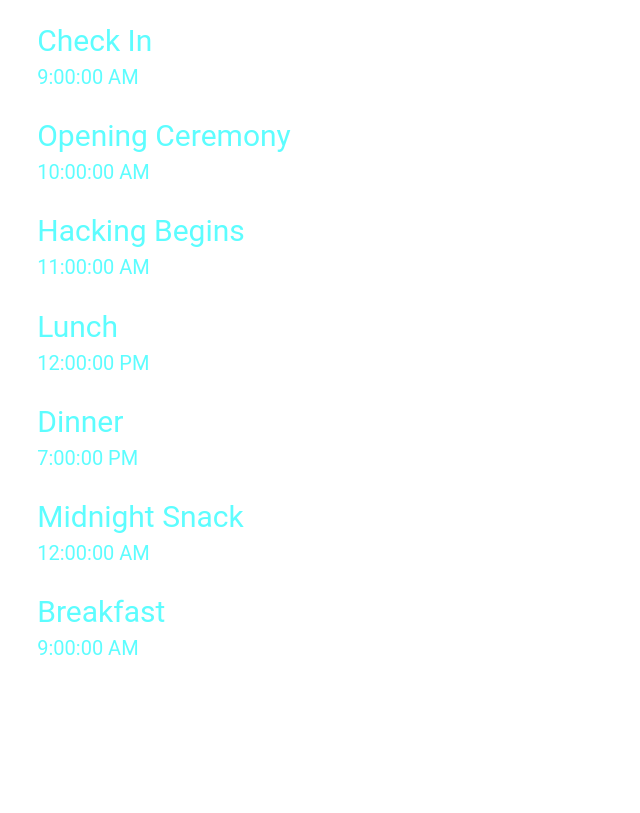
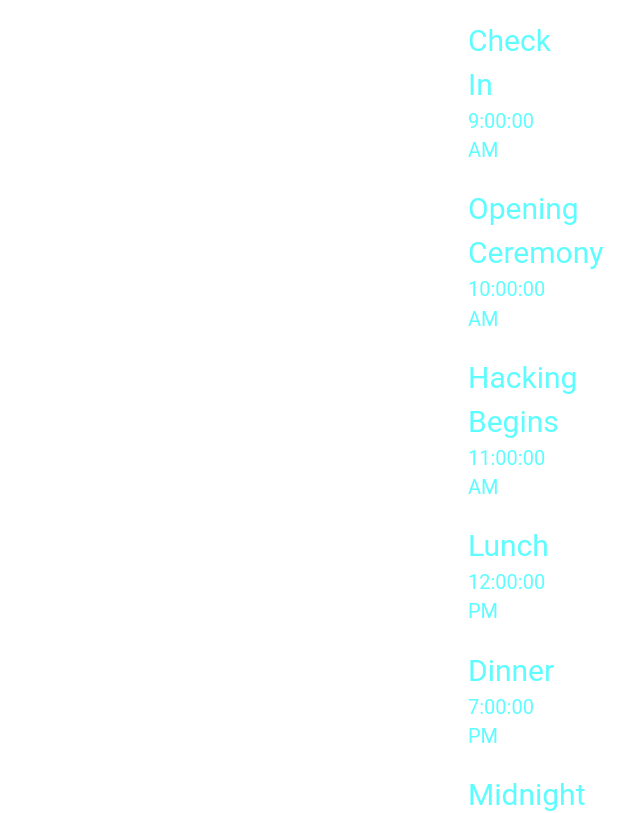
Before and after one commit to hawkhack/hawkhack-live, a React (Create React App) app in the folder client/: page / in a window 1280 px wide. Shown: the top 813 px of the page, without its empty margins (488-1128 px from the left). Built offline with nearby package versions, Linux system fonts and the light colour scheme; no server answers.

Commit message:
fixed something" ;

```diff
--- a/client/src/App.js
+++ b/client/src/App.js
@@ -2,6 +2,14 @@ import React, { Component } from "react";
 import Announcements from "./components/Announcements";
 import Schedule from "./components/Schedule";
 import { Grid } from '@material-ui/core'
+import { withStyles } from '@material-ui/core'
+
+const appStyles = {
+  gridItem: {
+    paddingRight: "300px",
+    paddingLeft: "300px"
+  }
+}
 
 
 class App extends Component {
@@ -56,7 +64,6 @@ class App extends Component {
         this.setState({
           announcements: result.log
         })
-        console.log(this.state)
       })
       .catch(err => console.log(err))
   }
@@ -67,18 +74,17 @@ class App extends Component {
   }
 
   render() {
+    const { classes } = this.props
     return (
         <Grid
           container
           direction="row"
           justify="center"
-          alignItems="center"
-          spacing={40}
         >
-          <Grid item >
+          <Grid item className={classes.gridItem} xs={6}>
             <Announcements announcements={this.state.announcements} />
           </Grid>
-          <Grid item >
+          <Grid item className={classes.gridItem} xs={6}>
             <Schedule messages={this.state.schedule} />
           </Grid>
         </Grid>
@@ -87,4 +93,4 @@ class App extends Component {
 }
 
 
-export default App;
+export default withStyles(appStyles)(App);
--- a/client/src/components/Announcements.js
+++ b/client/src/components/Announcements.js
@@ -19,12 +19,12 @@ const announcementStyles = {
 const Announcements = (props) => {
   const { announcements, classes } = props
   return (
-    <List>
+    <List style={{maxWidth: "470px"}}>
       { announcements.reverse().slice(0, 7).map((announcement, key) => (
         <ListItem key={key}>
           <ListItemText secondary={
             <Fragment>
-              <Typography component="span" className={classes.listItem}>
+              <Typography component="span" className={classes.listItem} >
                {announcement.text && announcement.text.replace(/(:[^:\s]*:)|(<[^>\s]*>)/g, '').trim()}
               </Typography>
               <Typography className={classes.time}>
```
